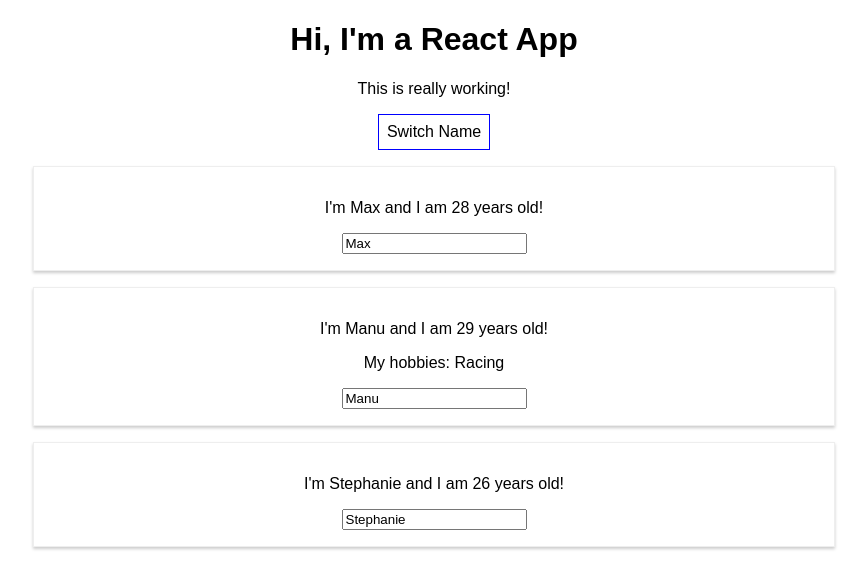
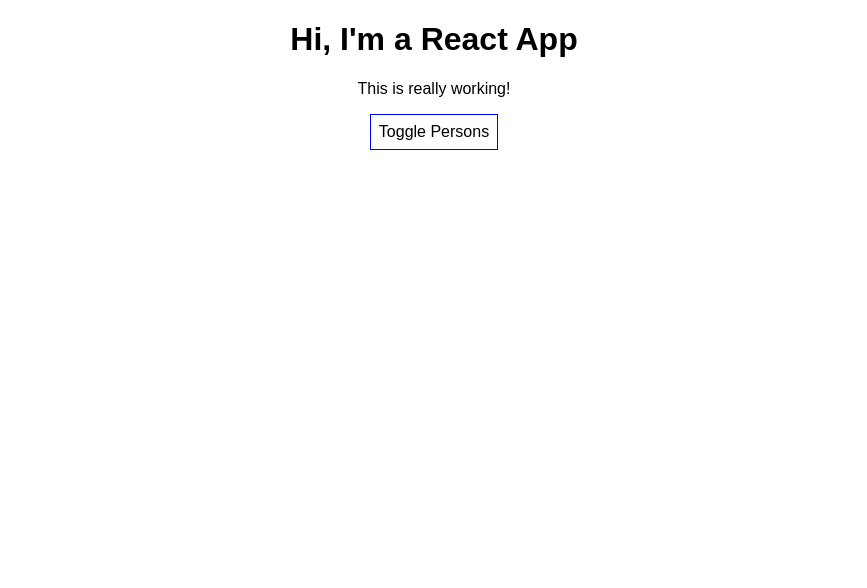
Before and after one commit to StefanKorbakov/react-test-app, a React (Create React App) app: page / in a window 1280 px wide. Shown: the top 588 px of the page, without its empty margins (206-1073 px from the left). Built offline with nearby package versions, Linux system fonts and the light colour scheme.

Commit message:
Implemented "persons" in list format

```diff
--- a/src/App.js
+++ b/src/App.js
@@ -9,6 +9,7 @@
             { name: 'Manu', age: 29 },
             { name: 'Stephanie', age: 26 },
         ],
+        showPersons: false,
     };
 
     switchNameHandler = (newName) => {
@@ -31,41 +32,40 @@
         });
     };
 
+    togglePersonsHandler = () => {
+        const doesShow = this.state.showPersons;
+        this.setState({ showPersons: !doesShow });
+    };
+
     render() {
         const style = {
             backgroundColor: 'white',
             font: 'inherit',
             border: '1px solid blue',
             padding: '8px',
-            cursor: 'pointer'
+            cursor: 'pointer',
         };
+
+        let persons = null;
+
+        if (this.state.showPersons) {
+            persons = (
+                <div>
+                    {this.state.persons.map((person) => {
+                        return <Person name={person.name} age={person.age} />;
+                    })}
+                </div>
+            );
+        }
 
         return (
             <div className="App">
                 <h1>Hi, I'm a React App</h1>
                 <p>This is really working!</p>
-                <button
-                    style={style}
-                    onClick={() => this.switchNameHandler('Maximillian!!')}
-                >
-                    Switch Name
+                <button style={style} onClick={this.togglePersonsHandler}>
+                    Toggle Persons
                 </button>
-                <Person
-                    name={this.state.persons[0].name}
-                    age={this.state.persons[0].age}
-                />
-                <Person
-                    name={this.state.persons[1].name}
-                    age={this.state.persons[1].age}
-                    click={this.switchNameHandler.bind(this, 'Max!')}
-                    changed={this.nameChangedHandler}
-                >
-                    My hobbies: Racing
-                </Person>
-                <Person
-                    name={this.state.persons[2].name}
-                    age={this.state.persons[2].age}
-                />
+                {persons}
             </div>
         );
         // return React.createElement('div', {className: 'App'}, React.createElement('h1', null, 'Does this work now?'));
```
